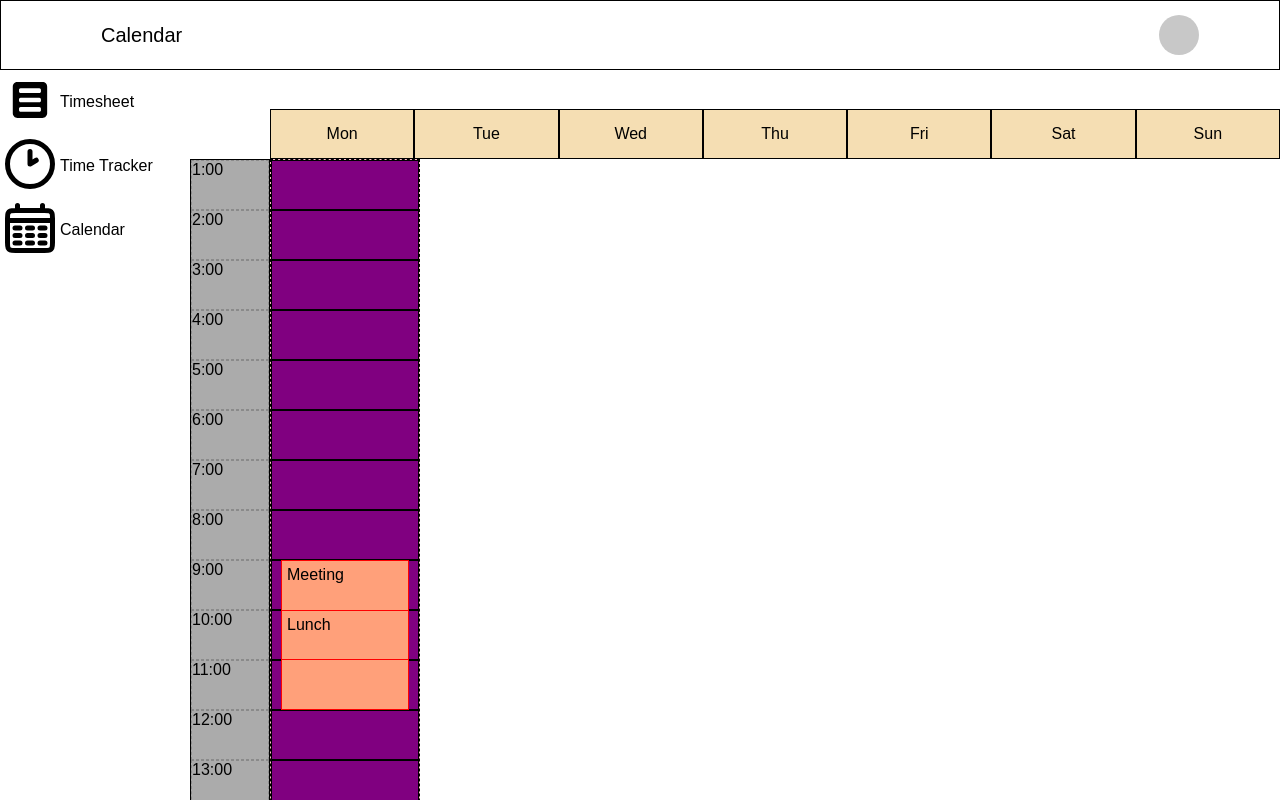
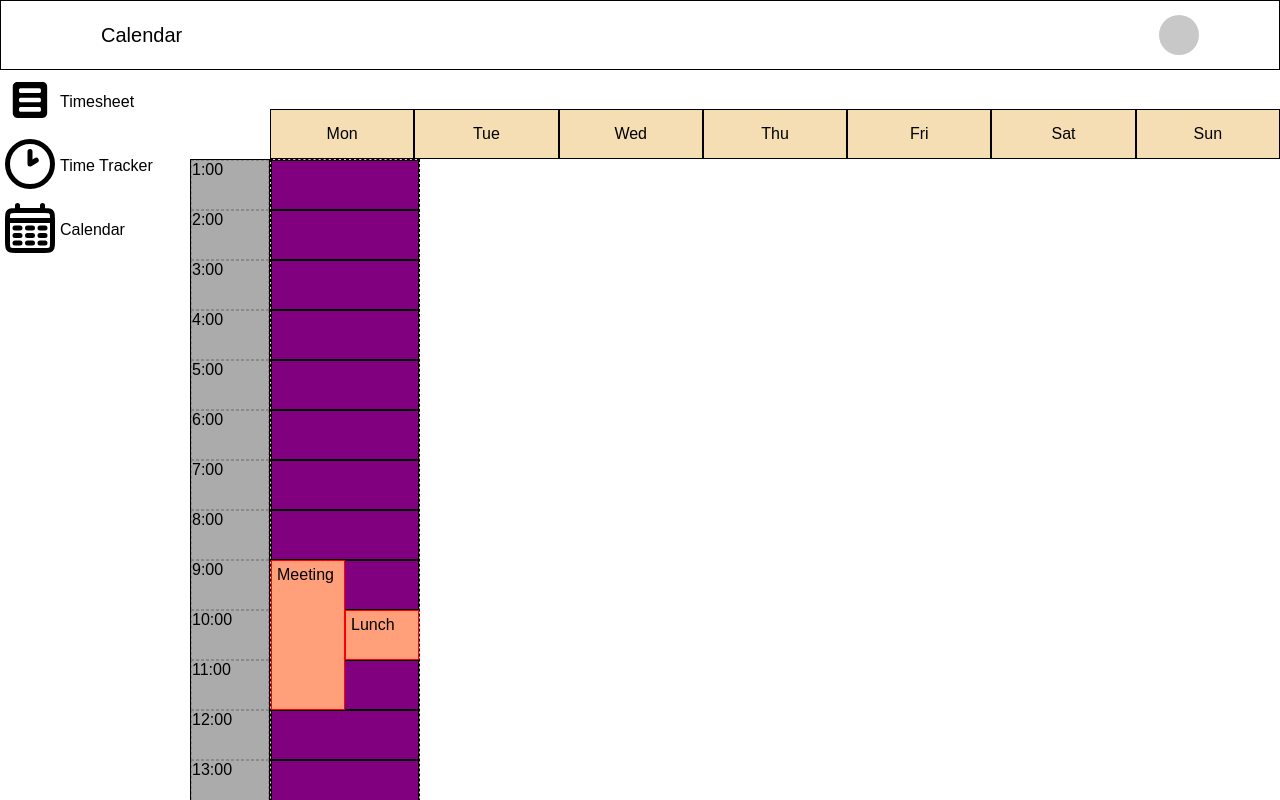
Before and after one commit to Aleena1802/Calendar, a React (Vite) app: page / in a window 1280 px wide. Shown: the top 800 px of the page. Built offline with nearby package versions, Linux system fonts and the light colour scheme.

Commit message:
added design for overlapping tasks. Now need to find a way to make tasks take 100% column width when no overlapping happens

```diff
--- a/src/calendar/Calendar.tsx
+++ b/src/calendar/Calendar.tsx
@@ -67,26 +67,17 @@ export default function Calendar() {
                                 <Box key={index} className="task">
                                 </Box>
                             ))}
+                            <Box className="eventContainer">
                                 {mondayTasks.map((task, index) => {
                                     const startHour = Number(task.start.substring(0, 2));
                                     const endHour = Number(task.end.substring(0, 2));
                                     const duration = endHour - startHour;
 
-                                // Check if current task overlaps with the next task
-                                const isOverlap = () => {
-                                    if (index < mondayTasks.length - 1) {
-                                        const nextTaskStartHour = Number(mondayTasks[index + 1].start.substring(0, 2));
-                                        return endHour > nextTaskStartHour;
-                                    }
-                                    return false;
-                                };
-
-
-
                                     return (
-                                    <Box className="event" style={{ minHeight: `${duration * 50}px`, top: `${(startHour - 1) * 50}px` }}>{task.task}</Box>
+                                        <Box className="event" style={{ height: `${duration * 50}px`, marginTop: `${(startHour - 1) * 50}px` }}>{task.task}</Box>
                                     )
                                 })}
+                            </Box>
                         </Box>
                     </Box>
 
--- a/src/calendar/calendar.css
+++ b/src/calendar/calendar.css
@@ -85,6 +85,7 @@
     border: 1px solid black;
     background-color: purple;
     height: 50px;
+    position: relative;
 }
 
 .taskColor{
@@ -101,14 +102,23 @@
 }
 
 .event {
-    position: absolute;
     left: 10px;
     right: 10px;
     background-color: lightsalmon;
     border: 1px solid red;
     padding: 5px;
     box-sizing: border-box;
+    min-width: 10px;
 }
+.eventContainer{
+    height: 100%;
+    position: absolute;
+    width: 100%;
+    display: grid;
+    grid-template-columns: 1fr 1fr;
+}
+
+
 /*
 .taskGrid{
     grid-area: tasks;
```
Lines whose indentation alone changed are shown as unchanged.
